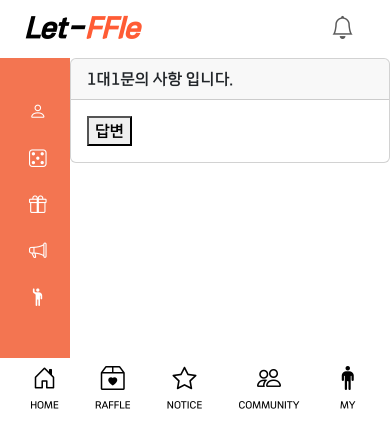
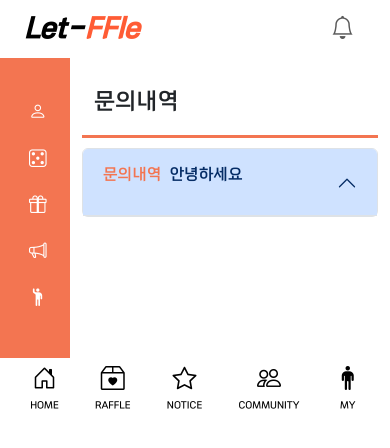
Before and after one commit to byeonnns/let-ffle-front, a Vue app: page /Admin/InquiryList in a window 390 px wide. Shown: the top 448 px of the page. Built offline with nearby package versions, Linux system fonts and the light colour scheme; what vue3-lottie would draw is missing.

Commit message:
Refactor: Admin 과 Board 폴더에 있는 버튼들에 링크 연결함

```diff
--- a/src/views/Admin/Inquiry/InquiryListView.vue
+++ b/src/views/Admin/Inquiry/InquiryListView.vue
@@ -1,14 +1,62 @@
 <template>
-    <div class="card">
-        <div class="card-header">1대1문의 사항 입니다.</div>
-        <div class="card-body">
-            <RouterLink to="/Admin/Inquiry/Reply"><button>답변</button></RouterLink>
+    <div class="container" style="height: 100%;">
+        <!-- <div class="card-header">1대1문의 사항 입니다.</div> -->
+        <div class="container" style="width: 100%; height:50px; border-bottom:3px solid #F37551; margin-bottom: 10px; ">
+            <h3 style=" margin-top: 30px">문의내역</h3>
         </div>
+
+        <div class="accordion" id="accordionExample">
+            <div class="accordion-item">
+                <h3 class="accordion-header">
+                    <button class="accordion-button custom-accordion-button" type="button" data-bs-toggle="collapse"
+                        data-bs-target="#collapse1" aria-expanded="true" aria-controls="collapse1">
+                        <p class="custom-title me-2" style="color: #F37551">문의내역</p>
+                        <p class="custom-text">안녕하세요</p>
+                    </button>
+                </h3>
+                <div id="collapse1" class="accordion-collapse collapse  container" data-bs-parent="#accordionExample">
+                    <div class="accordion-body">
+                        <div class="container "
+                            style="width: 100%;  height:500px; background-color: #FAFAFA; padding: 30px;">
+                            <!-- border:1px solid black  -->
+
+                            <div style="width: 100%; ">
+                                <!-- border:1px solid black -->
+                                <p>안녕하세요</p>
+                                <h3>
+                                    <p>안녕하세요</p>
+                                </h3>
+
+
+                            </div>
+
+                        </div>
+
+                        <!-- 답변 등록 폼 -->
+                        <div class=" form-group row mt-5">
+                            <div style="margin-bottom: 30px">
+                                <textarea id="bcontent" type="text" class="form-control" placeholder="댓글을 입력하세요."
+                                    style="height:100px;"></textarea>
+                            </div>
+                        </div>
+                        <div class="d-grid gap-2 d-md-flex justify-content-md-end">
+                            <RouterLink to="/Admin/InquiryList">
+                                <button class="btn btn-outline-light">등록</button>
+                            </RouterLink>
+                        </div>
+                    </div>
+                </div>
+
+            </div>
+
+        </div>
+
+
+
     </div>
 </template>
 
 <script setup>
 </script>
 
-<style scoped>
-</style>
+<style scoped></style>
--- a/src/views/Admin/Member/MemberListView.vue
+++ b/src/views/Admin/Member/MemberListView.vue
@@ -41,11 +41,10 @@
                                 <option>이름</option>
                                 <option>닉네임</option>
                             </select>
-                            <input>
+                            <input class="me-2">
                         </div>
                         <button type="button" class="btn btn-light me-2">검색</button>
-                        <RouterLink to="/Member/WriteInquiry"><button type="button"
-                                class="btn btn-light">글쓰기</button></RouterLink>
+
                     </div>
                 </div>
             </div>
--- a/src/views/Admin/Notice/CreateFaqView.vue
+++ b/src/views/Admin/Notice/CreateFaqView.vue
@@ -4,8 +4,10 @@
             <h3 style=" margin-top: 30px">자주묻는질문 등록</h3>
         </div>
         <CreateForm />
-        <div>
-            <button class="btn btn-sm">등록</button>
+        <div class="container text-end">
+            <RouterLink to="/Faq">
+                <button class="btn btn-sm">등록</button>
+            </RouterLink>
             <button class="btn btn-sm">취소</button>
         </div>
     </div>
--- a/src/views/Admin/Notice/CreateNoticeView.vue
+++ b/src/views/Admin/Notice/CreateNoticeView.vue
@@ -5,9 +5,11 @@
         </div>
         <CreateForm />
 
-        <div>
-            <button class="btn btn-sm">등록</button>
-            <button class="btn btn-sm">취소</button>
+        <div class="container text-end">
+            <RouterLink to="/Notice">
+                <button class="btn btn-dark btn-sm me-2">등록</button>
+            </RouterLink>
+            <button class="btn btn-dark btn-sm">취소</button>
         </div>
     </div>
 </template>
@@ -16,4 +18,6 @@
 import CreateForm from '@/views/Admin/Components/CreateForm.vue';
 </script>
 
-<style scoped></style>
+<style scoped>
+
+</style>
--- a/src/views/Board/WriteBoardView.vue
+++ b/src/views/Board/WriteBoardView.vue
@@ -8,8 +8,8 @@
             <WriteForm />
             <div class="form-group row">
                 <div class="col-sm-12 d-flex justify-content-end">
+                    <RouterLink to="/Board/BoardList">
                     <input type="submit" class="btn btn-outline-dark btn-sm me-2" value="등록" />
-                    <RouterLink to="/Board/BoardList">
                         <input type="button" class="btn btn-outline-dark btn-sm" value="취소" />
                     </RouterLink>
                 </div>
--- a/src/views/Board/index.vue
+++ b/src/views/Board/index.vue
@@ -11,8 +11,7 @@
                     <!-- border:1px solid black; -->
 
                     <table class="table mt-2">
-                        <thead style="border-bottom: 1px solid #ebebeb
-                    ">
+                        <thead style="border-bottom: 1px solid #ebebeb">
                             <!-- class="text-center" -->
                             <th style="width:70px">번호</th>
                             <th>제목</th>
--- a/src/views/Member/UpdateMemberView.vue
+++ b/src/views/Member/UpdateMemberView.vue
@@ -134,8 +134,10 @@
                         정말로다가 탈퇴를 하시겠습니까??
                     </div>
                     <div class="modal-footer">
-                        <button type="button" class="btn btn-secondary" data-bs-dismiss="modal">닫기</button>
-                        <button type="button" class="btn btn-primary">확인</button>
+                        <button type="button" class="btn btn-outline-light" data-bs-dismiss="modal">닫기</button>
+                        <!-- <RouterLink to="/login"> -->
+                            <button type="button" class="btn btn-outline-light" @click="ReturnLog()">확인</button>
+                        <!-- </RouterLink> -->
                     </div>
                 </div>
             </div>
@@ -145,6 +147,13 @@
 </template>
 
 <script setup>
+import { useRouter } from 'vue-router';
+
+const router = useRouter();
+
+function ReturnLog(){
+    router.push ("/login")
+}
 </script>
 
 <style scoped>
--- a/src/views/Member/WriteInquiryView.vue
+++ b/src/views/Member/WriteInquiryView.vue
@@ -9,8 +9,10 @@
                 <WriteForm />
 
                 <div class="d-flex justify-content-end">
-                    <input type="submit" value="신청하기" class="btn btn-light me-2">
-                    <input type="submit" value="취소" class="btn btn-light">
+                    <RouterLink to="/Member/InquiryList">
+                        <input type="submit" value="신청하기" class="btn btn-light me-2">
+                        <input type="submit" value="취소" class="btn btn-light">
+                    </RouterLink>
                 </div>
             </div>
         </div>
```
